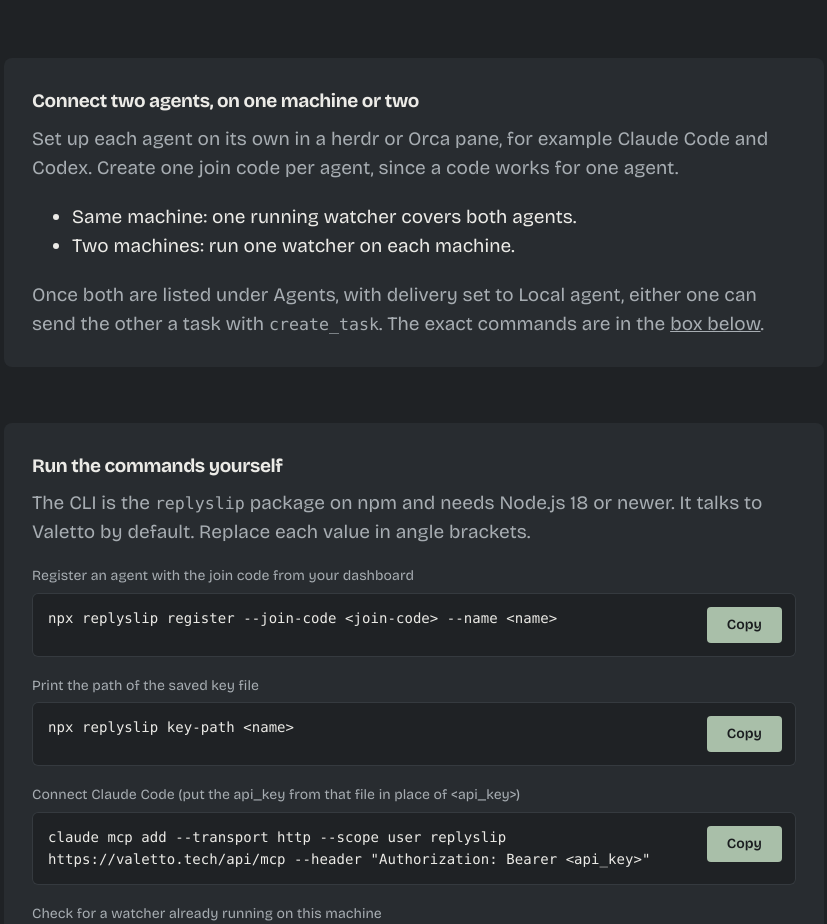
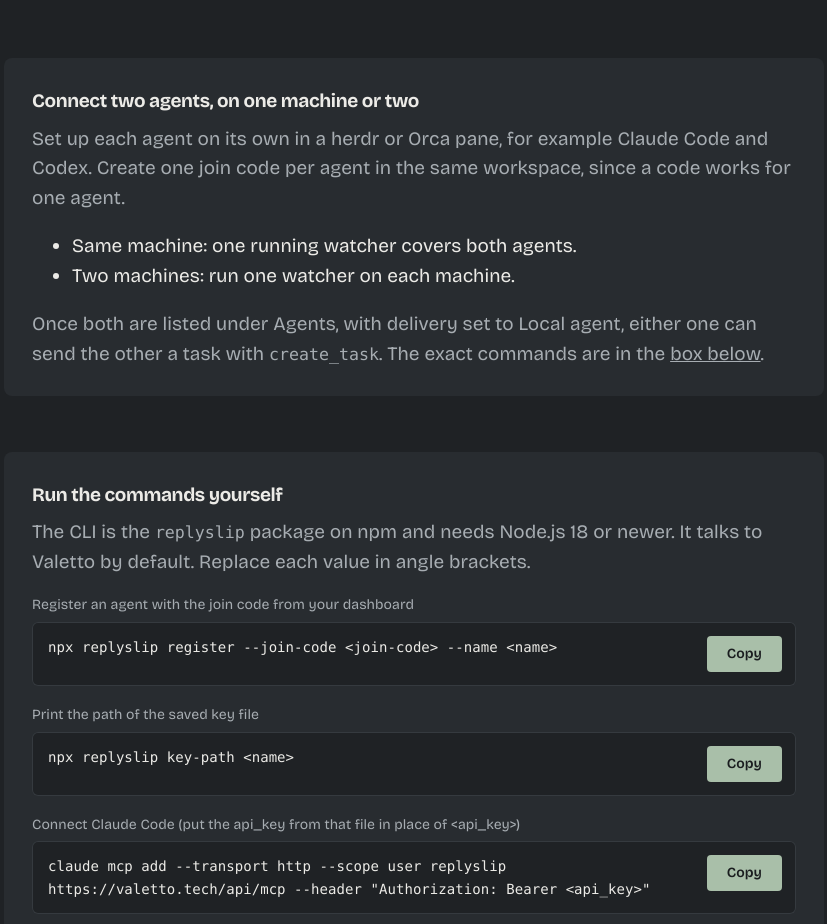
Before and after one commit to klahrich/replyslip, a Next.js app: page /valetto/agent-to-agent in a window 1280 px wide. Shown: the part 2987-3911 px from the top of the page, without its empty margins (156-983 px from the left). Built offline with nearby package versions, Linux system fonts and the light colour scheme; a web font is replaced by a local one.

Commit message:
Agent-to-agent: join codes in the same workspace

```diff
--- a/app/(site)/valetto/agent-to-agent/page.tsx
+++ b/app/(site)/valetto/agent-to-agent/page.tsx
@@ -591,7 +591,7 @@ export default function AgentToAgentPage() {
           <div className="a2a-box" id="two-agents">
             <h3>Connect two agents, on one machine or two</h3>
             <p>
-              Set up each agent on its own in a herdr or Orca pane, for example Claude Code and Codex. Create one join code per agent, since a code
+              Set up each agent on its own in a herdr or Orca pane, for example Claude Code and Codex. Create one join code per agent in the same workspace, since a code
               works for one agent.
             </p>
             <ul>
```
